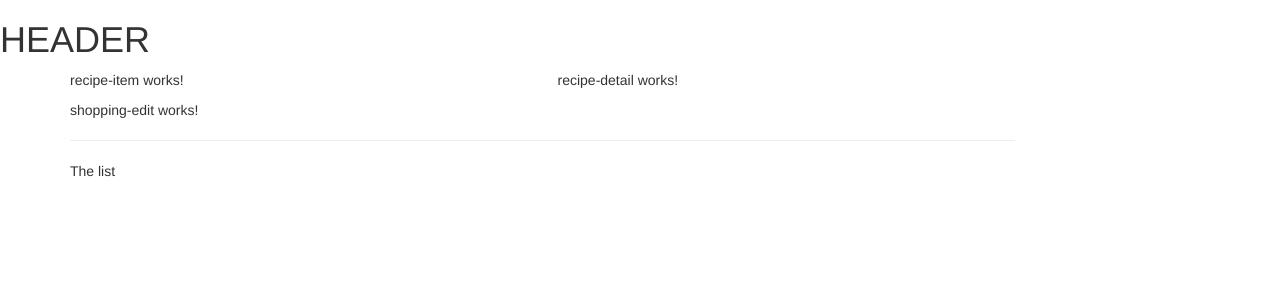
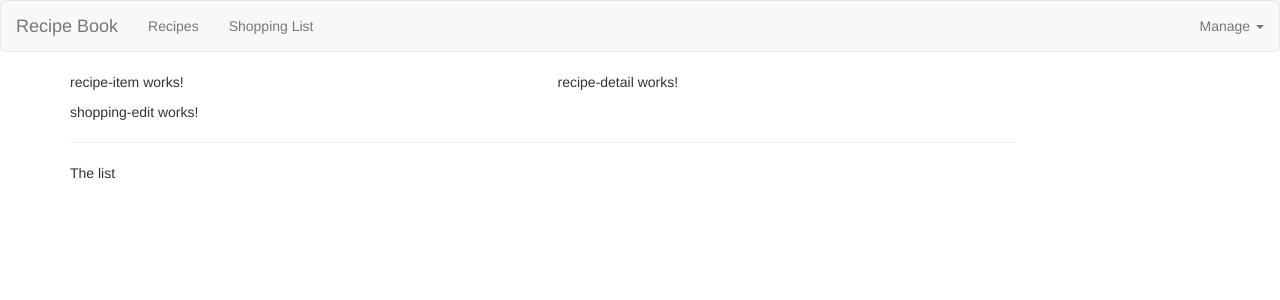
Before and after one commit to gabicgama/Angular-Complete-Guide, an Angular app in the folder project-course/: page / in a window 1280 px wide. Shown: the top 300 px of the page. Built offline with nearby package versions, Linux system fonts and the light colour scheme.

Commit message:
adicionando navbar

```diff
--- a/project-course/src/app/header/header.component.html
+++ b/project-course/src/app/header/header.component.html
@@ -1 +1,22 @@
-<h1>HEADER</h1>
+<nav class="navbar navbar-default">
+    <div class="container-fuild">
+        <div class="navbar-header">
+            <a href="" class="navbar-brand">Recipe Book</a>
+        </div>
+        <div class="collapse navbar-collapse">
+            <ul class="nav navbar-nav">
+                <li><a href="#">Recipes</a></li>
+                <li><a href="#">Shopping List</a></li>
+            </ul>
+            <ul class="nav navbar-nav navbar-right">
+                <li class="dropdown">
+                    <a href="" class="dropdown-toggle" role="buttom">Manage <span class="caret"></span></a>
+                    <ul class="dropdown-menu">
+                        <li><a href="">Save Data</a></li>
+                        <li><a href="">Fecth Data</a></li>
+                    </ul>
+                </li>
+            </ul>
+        </div>
+    </div>
+</nav>
```
